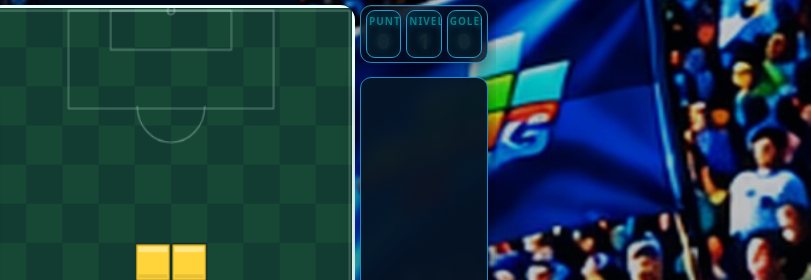
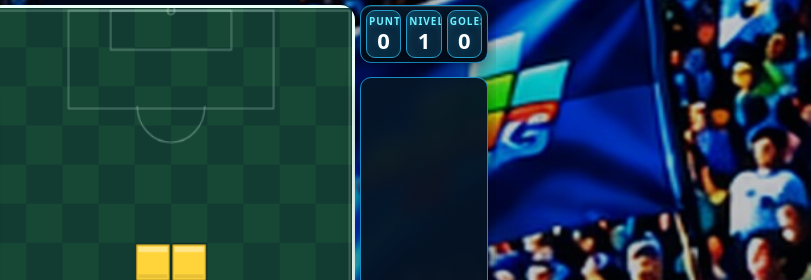
Before and after one commit to JGanalisis/BLOCK-MASTER-JG, a plain HTML site: page index.html in a window 1280 px wide. Shown: the top 280 px of the page, 469-1280 px from the left. Drawn offline with Linux system fonts and the light colour scheme.

Commit message:
Add files via upload

```diff
--- a/index.html
+++ b/index.html
@@ -143,6 +143,30 @@ body{
 .stats,.controls,.bottom{backdrop-filter:blur(8px);-webkit-backdrop-filter:blur(8px)}
 @media(max-width:520px) and (orientation:portrait){
  body{background-position:center center}
+}
+
+
+/* V20: marcador legible también con tema claro.
+   Se conserva el panel oscuro deportivo y se fuerzan cifras blancas/cian. */
+html[data-theme="light"] .stats{
+ background:linear-gradient(180deg,rgba(5,22,39,.98),rgba(3,13,27,.98))!important;
+ border-color:#168fc4!important;
+ box-shadow:0 5px 18px #0008,inset 0 1px #ffffff24!important;
+}
+html[data-theme="light"] .stats .stat{
+ background:linear-gradient(145deg,#102d45,#071a2c)!important;
+ border:1px solid #269bc9!important;
+ color:#ffffff!important;
+ box-shadow:inset 0 0 14px rgba(0,205,255,.16),0 2px 7px #0007!important;
+}
+html[data-theme="light"] .stats .stat small{
+ color:#6feeff!important;
+ text-shadow:0 0 8px rgba(0,210,255,.45)!important;
+}
+html[data-theme="light"] .stats .stat b{
+ color:#ffffff!important;
+ opacity:1!important;
+ text-shadow:0 0 10px rgba(0,190,255,.38)!important;
 }
 
 </style></head><body><main id="app">
```
